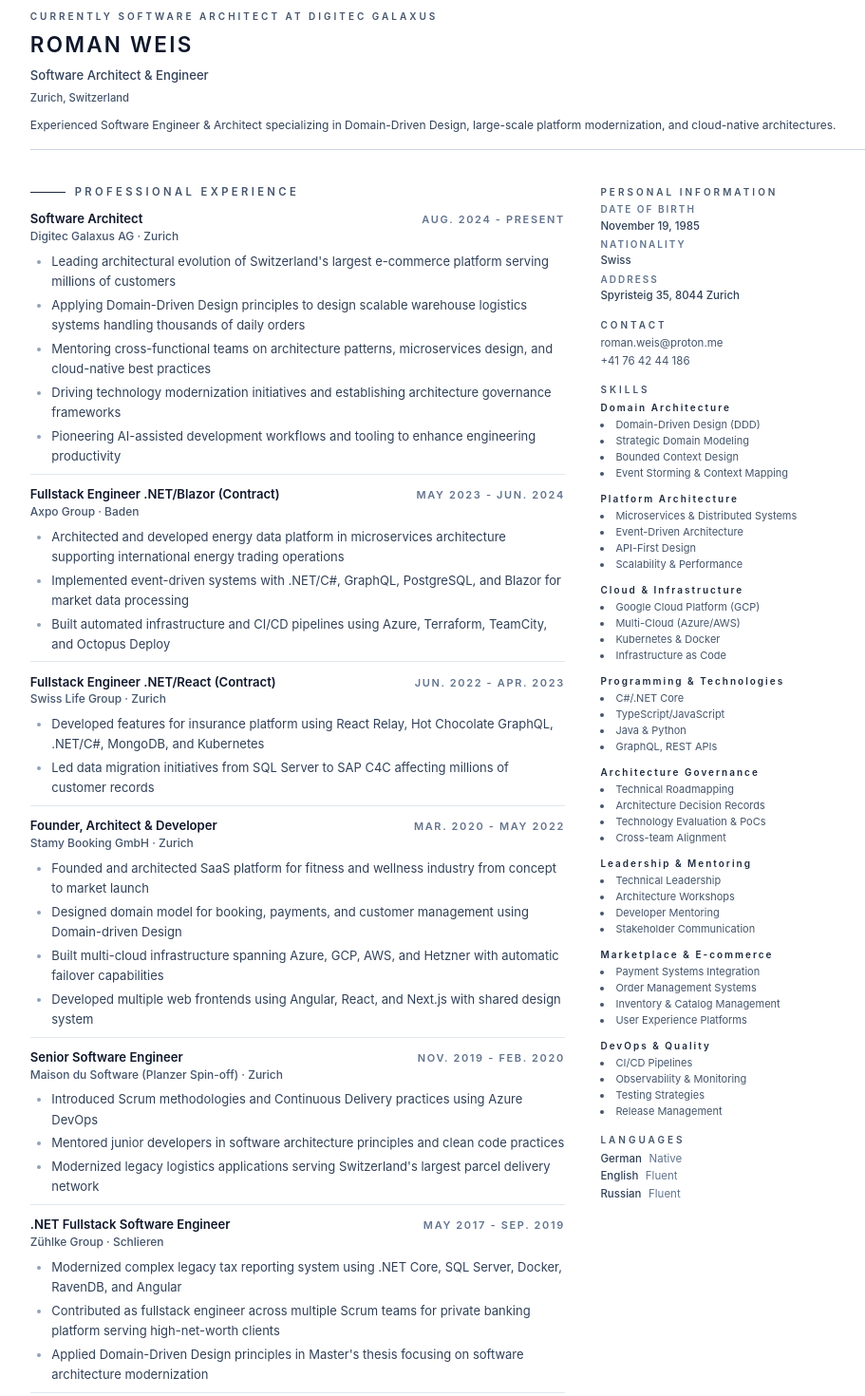
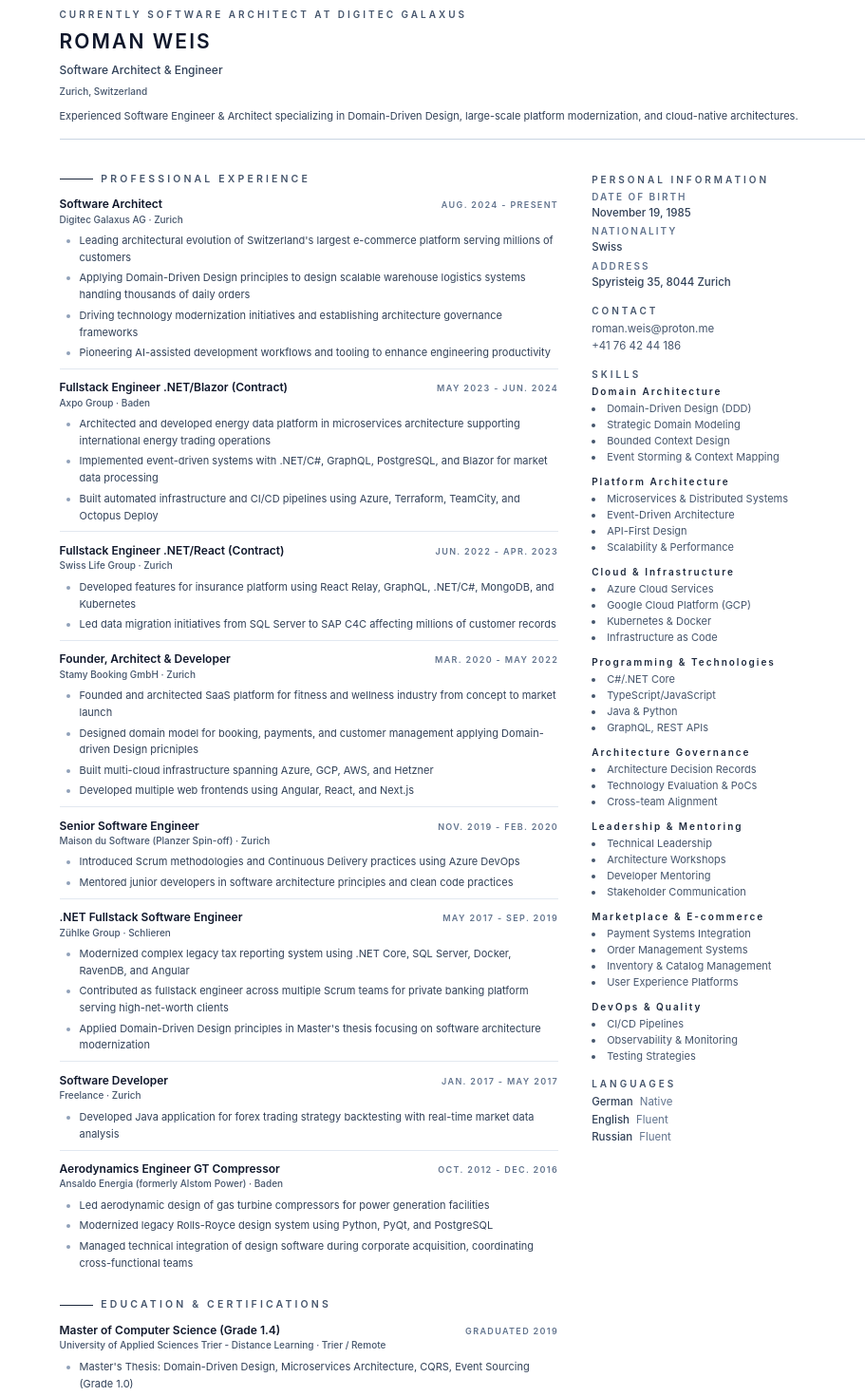
Before and after one commit to romanweis/cvman, a React (Vite) app: page / in a window 1280 px wide. Shown: the part 20-1490 px from the top of the page at 95% size, without its empty margins (147-1058 px from the left). Built offline with nearby package versions, Linux system fonts and the light colour scheme.

Commit message:
save Sunday, 19 October 2025 21:45:10

```diff
--- a/src/components/HeroCard.tsx
+++ b/src/components/HeroCard.tsx
@@ -15,12 +15,14 @@
           <h1 className="text-2xl font-semibold uppercase tracking-[0.1em] text-slate-900">
             {profile.name}
           </h1>
-          <p className="text-sm font-medium text-slate-700">{profile.title}</p>
-          <p className="text-xs font-medium text-slate-600">
+          <p className="text-[12px] font-medium text-slate-700">
+            {profile.title}
+          </p>
+          <p className="text-[10px] font-medium text-slate-600">
             {profile.location}
           </p>
         </div>
-        <div className="space-y-2.5 text-[12px] leading-relaxed text-slate-700">
+        <div className="space-y-2.5 text-[11px] leading-relaxed text-slate-700">
           <p>{profile.summary}</p>
         </div>
       </div>
--- a/src/components/TimelineList.tsx
+++ b/src/components/TimelineList.tsx
@@ -14,21 +14,21 @@
           className="border-b border-slate-200 pb-2 last:border-b-0"
           style={getBreakStyle(item.allowPageBreak)}
         >
-          <div className="flex flex-wrap items-baseline justify-between gap-2 text-[13px]">
+          <div className="flex flex-wrap items-baseline justify-between gap-2 text-[11px]">
             <div>
-              <h3 className="text-sm font-semibold text-slate-900">
+              <h3 className="text-[12px] font-semibold text-slate-900">
                 {item.role}
               </h3>
-              <p className="text-[12px] font-medium text-slate-600">
+              <p className="text-[10px] font-medium text-slate-600">
                 {item.company}
                 {item.location ? ` · ${item.location}` : ""}
               </p>
             </div>
-            <span className="text-[11px] font-semibold uppercase tracking-[0.15em] text-slate-500">
+            <span className="text-[9px] font-semibold uppercase tracking-[0.15em] text-slate-500">
               {item.period}
             </span>
           </div>
-          <ul className="mt-2 list-disc space-y-1 pl-6 text-[13px] text-slate-700 marker:text-slate-400">
+          <ul className="mt-2 list-disc space-y-1 pl-6 text-[11px] text-slate-700 marker:text-slate-400">
             {item.highlights.map((highlight) => (
               <li key={highlight} className="leading-relaxed">
                 {highlight}
--- a/src/data/smgEnCv.ts
+++ b/src/data/smgEnCv.ts
@@ -112,8 +112,8 @@
     {
       name: "Cloud & Infrastructure",
       items: [
+        "Azure Cloud Services",
         "Google Cloud Platform (GCP)",
-        "Multi-Cloud (Azure/AWS)",
         "Kubernetes & Docker",
         "Infrastructure as Code",
       ],
@@ -130,7 +130,6 @@
     {
       name: "Architecture Governance",
       items: [
-        "Technical Roadmapping",
         "Architecture Decision Records",
         "Technology Evaluation & PoCs",
         "Cross-team Alignment",
@@ -160,7 +159,6 @@
         "CI/CD Pipelines",
         "Observability & Monitoring",
         "Testing Strategies",
-        "Release Management",
       ],
     },
   ],
@@ -173,7 +171,6 @@
       highlights: [
         "Leading architectural evolution of Switzerland's largest e-commerce platform serving millions of customers",
         "Applying Domain-Driven Design principles to design scalable warehouse logistics systems handling thousands of daily orders",
-        "Mentoring cross-functional teams on architecture patterns, microservices design, and cloud-native best practices",
         "Driving technology modernization initiatives and establishing architecture governance frameworks",
         "Pioneering AI-assisted development workflows and tooling to enhance engineering productivity",
       ],
@@ -197,7 +194,7 @@
       period: "Jun. 2022 - Apr. 2023",
       allowPageBreak: true,
       highlights: [
-        "Developed features for insurance platform using React Relay, Hot Chocolate GraphQL, .NET/C#, MongoDB, and Kubernetes",
+        "Developed features for insurance platform using React Relay, GraphQL, .NET/C#, MongoDB, and Kubernetes",
         "Led data migration initiatives from SQL Server to SAP C4C affecting millions of customer records",
       ],
     },
@@ -209,9 +206,9 @@
       allowPageBreak: true,
       highlights: [
         "Founded and architected SaaS platform for fitness and wellness industry from concept to market launch",
-        "Designed domain model for booking, payments, and customer management using Domain-driven Design",
-        "Built multi-cloud infrastructure spanning Azure, GCP, AWS, and Hetzner with automatic failover capabilities",
-        "Developed multiple web frontends using Angular, React, and Next.js with shared design system",
+        "Designed domain model for booking, payments, and customer management applying Domain-driven Design pricniples",
+        "Built multi-cloud infrastructure spanning Azure, GCP, AWS, and Hetzner",
+        "Developed multiple web frontends using Angular, React, and Next.js",
       ],
     },
     {
@@ -223,7 +220,6 @@
       highlights: [
         "Introduced Scrum methodologies and Continuous Delivery practices using Azure DevOps",
         "Mentored junior developers in software architecture principles and clean code practices",
-        "Modernized legacy logistics applications serving Switzerland's largest parcel delivery network",
       ],
     },
     {
@@ -262,29 +258,29 @@
   ],
   education: [
     {
-      role: "Master of Computer Science (Grade 1.4/6.0)",
+      role: "Master of Computer Science (Grade 1.4)",
       company: "University of Applied Sciences Trier - Distance Learning",
       location: "Trier / Remote",
       period: "Graduated 2019",
       highlights: [
-        "Master's Thesis: Domain-Driven Design, Microservices Architecture, CQRS, Event Sourcing (Grade 1.0/6.0)",
+        "Master's Thesis: Domain-Driven Design, Microservices Architecture, CQRS, Event Sourcing (Grade 1.0)",
         "Completed distance learning program alongside full-time software engineering projects",
         "Specialized in distributed systems, software architecture patterns, and enterprise integration",
       ],
     },
     {
-      role: "Diploma in Mechanical Engineering (Grade 1.7/6.0)",
+      role: "Diploma in Mechanical Engineering (Grade 1.7)",
       company: "Technical University of Kaiserslautern",
       location: "Kaiserslautern",
       period: "Graduated 2012",
       highlights: [
         "Specializations: Energy Technology, Mechanical Engineering Fundamentals, Fluid Mechanics",
-        "Diploma Thesis at Rolls-Royce, Dahlewitz: Numerical Investigations & CFD Simulations of Casing Treatments (Grade 1.0/6.0)",
+        "Diploma Thesis at Rolls-Royce, Dahlewitz: Numerical Investigations & CFD Simulations of Casing Treatments (Grade 1.0)",
         "Strong foundation in systems thinking and optimization principles applied to software engineering",
       ],
     },
     {
-      role: "High School Diploma (Grade 2.2/6.0)",
+      role: "High School Diploma (Grade 2.2)",
       company: "Christian von Mannlich Gymnasium",
       location: "Homburg (Saar)",
       period: "Graduated 2007",
--- a/src/index.css
+++ b/src/index.css
@@ -6,7 +6,7 @@
 	background-color: #ffffff;
 	text-rendering: optimizeLegibility;
 	line-height: 1.45;
-	font-size: 15px;
+	font-size: 14px;
 }
 
 body {
@@ -42,11 +42,11 @@
 @media print {
 	body {
 		background: #ffffff !important;
-		font-size: 12px;
+		font-size: 11px;
 	}
 
 	:root {
-		font-size: 12px;
+		font-size: 11px;
 	}
 
 	#root {
```
Also changed, not shown: 2 other files (tests, documents, lock files or other folders).
